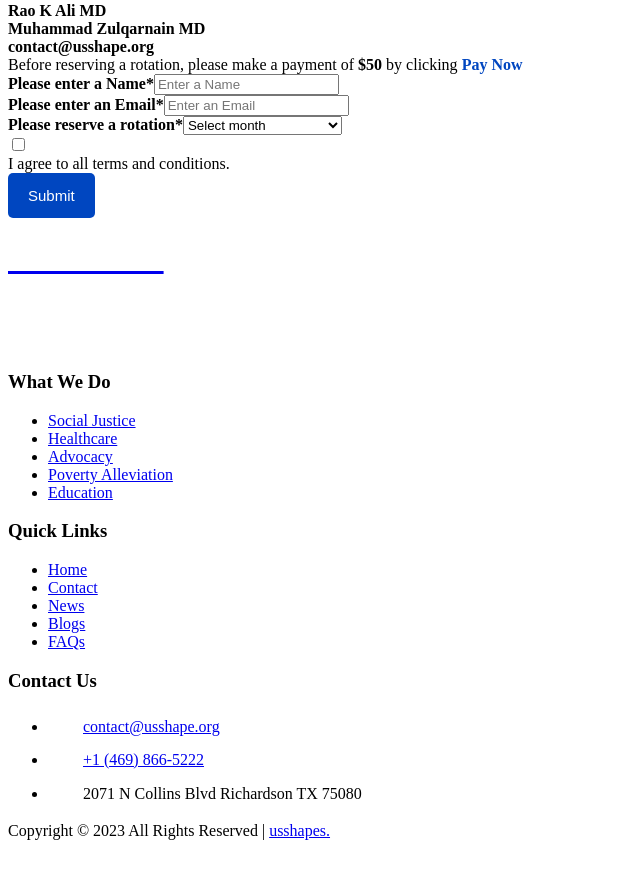
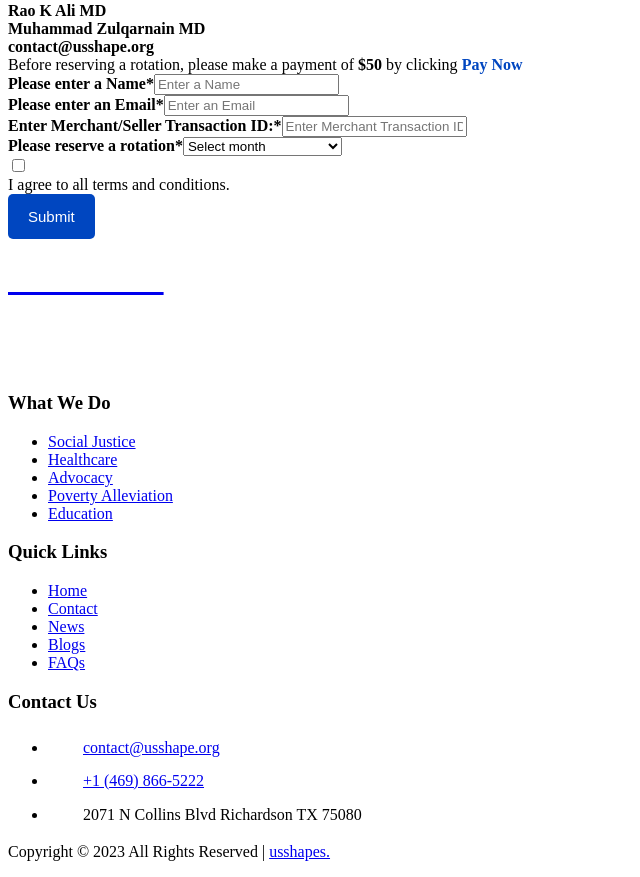
Before and after one commit to capitalhealthcaree/usshape, a Next.js app: page /externship-application-form in a window 1280 px wide. Shown: the part 1025-1902 px from the top of the page, without its empty margins (0-640 px from the left). Before the commit the page ends 1881 px from the top, so only its background shows below. Built offline with nearby package versions, Linux system fonts and the light colour scheme; no server answers.

Commit message:
Observership issues fixed

```diff
--- a/pages/externship-application-form.js
+++ b/pages/externship-application-form.js
@@ -7,7 +7,6 @@ import { useRouter } from "next/router";
 import Swal from "sweetalert2";
 import withReactContent from "sweetalert2-react-content";
 const MySwal = withReactContent(Swal);
-import axios from "axios";
 import api from "../utils/api";
 
 const ExternshipForm = () => {
@@ -18,12 +17,11 @@ const ExternshipForm = () => {
   const [reservation, setReservation] = useState("");
   const [loading, setLoading] = useState(false);
   const [bookedMonths, setBookedMonths] = useState([]);
+  const [merchantTransactionId, setMerchantTransactionId] = useState("");
 
   const fetchData = async () => {
     try {
-      const res = await axios.get(
-        "https://usshape-stripe.vercel.app/rotation/getAll"
-      );
+      const res = await api.get("/rotation/getAll");
       setBookedMonths(res.data.reservationList);
     } catch (error) {
       // Handle error
@@ -46,7 +44,13 @@ const ExternshipForm = () => {
     e.preventDefault();
 
     // Validate required fields
-    if (!name || !email || !termsConditions || !reservation) {
+    if (
+      !name ||
+      !email ||
+      !termsConditions ||
+      !reservation ||
+      !merchantTransactionId
+    ) {
       MySwal.fire({
         title: "Error",
         text: "Please fill all required(*) fields.",
@@ -58,17 +62,15 @@ const ExternshipForm = () => {
       return;
     }
     setLoading(true);
-    if (email) {
     try {
-        const res = await axios.get(
-          `https://usshape-stripe.vercel.app/getStripe/${email}`
-        );
-        if (res.status == 200) {
-          const payload = { name, email, termsConditions, reservation };
-          const resp = await api.post(
-            "/create/rotationFormWithPaypal",
-            payload
-          );
+      const payload = {
+        name,
+        email,
+        termsConditions,
+        reservation,
+        merchantTransactionId,
+      };
+      const resp = await api.post("/create/rotationFormWithPaypal", payload);
       if (resp.status == 200) {
         MySwal.fire({
           title: "Congratulations!",
@@ -82,8 +84,8 @@ const ExternshipForm = () => {
       setName("");
       setEmail("");
       setReservation("");
+      setMerchantTransactionId("");
       setTermsConditions(false);
-        }
     } catch (error) {
       MySwal.fire({
         title: "Error",
@@ -96,7 +98,6 @@ const ExternshipForm = () => {
       return;
     } finally {
       setLoading(false);
-      }
     }
   };
   return (
@@ -137,7 +138,9 @@ const ExternshipForm = () => {
               <li>
                 Main campus is in Richardson where you will spend 3 to 4 days a
                 week but please be Willing to rotate at 2-3 locations on website{" "}
-                <a href="http://mypremierpain.com/" target="_blank">mypremierpain.com</a>
+                <a href="http://mypremierpain.com/" target="_blank">
+                  mypremierpain.com
+                </a>
               </li>
               <li>
                 Being a private practice, we don’t offer any kind of letter to
@@ -188,7 +191,7 @@ const ExternshipForm = () => {
               <div className="col-lg-3 col-md-6 col-sm-6">
                 <div className="form-group">
                   <label>
-                    <b>
+                    <b className="text-dark">
                       Please enter a Name<span className="text-danger">*</span>
                     </b>
                   </label>
@@ -205,7 +208,7 @@ const ExternshipForm = () => {
               <div className="col-lg-3 col-md-6 col-sm-6">
                 <div className="form-group">
                   <label>
-                    <b>
+                    <b className="text-dark">
                       Please enter an Email
                       <span className="text-danger">*</span>
                     </b>
@@ -223,7 +226,27 @@ const ExternshipForm = () => {
               <div className="col-lg-3 col-md-6 col-sm-6">
                 <div className="form-group">
                   <label>
-                    <b>
+                    <b className="text-dark">
+                      Enter Merchant/Seller Transaction ID:
+                      <span className="text-danger">*</span>
+                    </b>
+                  </label>
+                  <input
+                    type="text"
+                    name="merchantTransactionId"
+                    className="form-control"
+                    placeholder="Enter Merchant Transaction ID"
+                    value={merchantTransactionId}
+                    onChange={(event) =>
+                      setMerchantTransactionId(event.target.value)
+                    }
+                  />
+                </div>
+              </div>
+              <div className="col-lg-3 col-md-6 col-sm-6">
+                <div className="form-group">
+                  <label>
+                    <b className="text-dark">
                       Please reserve a rotation
                       <span className="text-danger">*</span>
                     </b>
@@ -240,9 +263,9 @@ const ExternshipForm = () => {
                     {/* 1 */}
                     <option
                       value="January 1-15 2024"
-                      disabled={isMonthDisabled("January 1-15 2024")}
+                      disabled={true}
                       style={{
-                        color: isMonthDisabled("January 1-15 2024") && "red",
+                        color: "red",
                       }}
                     >
                       January 1-15 2024{" "}
@@ -251,9 +274,9 @@ const ExternshipForm = () => {
                     {/* 2 */}
                     <option
                       value="January 16-31 2024"
-                      disabled={isMonthDisabled("January 16-31 2024")}
+                      disabled={true}
                       style={{
-                        color: isMonthDisabled("January 16-31 2024") && "red",
+                        color: "red",
                       }}
                     >
                       January 16-31 2024{" "}
@@ -262,9 +285,9 @@ const ExternshipForm = () => {
                     {/* 3 */}
                     <option
                       value="February 1-15 2024"
-                      disabled={isMonthDisabled("February 1-15 2024")}
+                      disabled={true}
                       style={{
-                        color: isMonthDisabled("February 1-15 2024") && "red",
+                        color: "red",
                       }}
                     >
                       February 1-15 2024{" "}
```
Also changed, not shown: pages/share-externship-form/[...slug].js (+4 -5 lines). Lines whose indentation alone changed are shown as unchanged.
